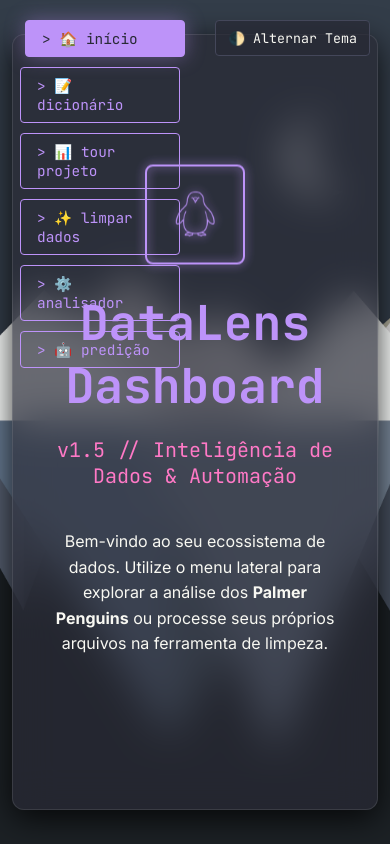
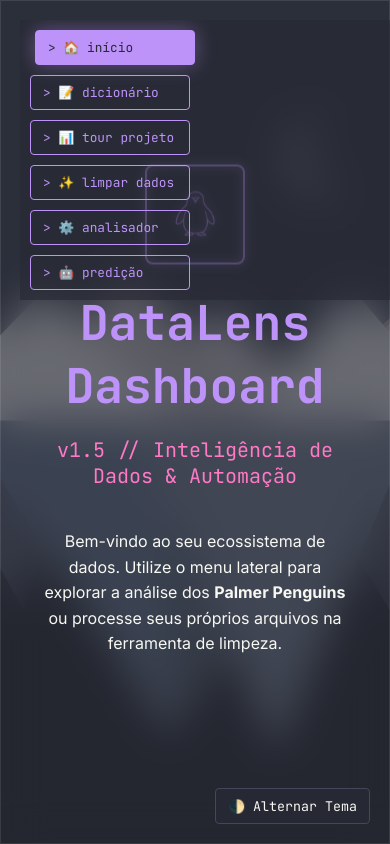
Before and after one commit to 0110101101100001/palmer-penguins-dashboard, a Flask app: page / in a window 390 px wide. Run offline with Flask 3, Linux system fonts and the light colour scheme; some libraries are stand-ins or nearby versions.

Commit message:
feat: interface responsiva para dispositivos móveis

```diff
--- a/static/css/styles.css
+++ b/static/css/styles.css
@@ -571,3 +571,77 @@
 .dataframe tr:hover {
     background: rgba(255,255,255,0.03);
 }
+
+/* --- RESPONSIVIDADE (Celulares) --- */
+@media (max-width: 768px) {
+    .container {
+        width: 100vw;
+        height: auto; /* Permite que o conteúdo estique a página */
+        min-height: 100vh;
+        border-radius: 0;
+        overflow-y: auto; /* Habilita scroll vertical */
+    }
+
+    /* Empilha o texto e o gráfico */
+    .content {
+        flex-direction: column;
+        padding: 10px;
+        gap: 15px;
+    }
+
+    .text, .visual {
+        flex: none;
+        width: 100%; /* Ocupam a largura total */
+        height: auto;
+        min-height: 300px;
+    }
+
+    /* Esconde o console em telas muito pequenas para ganhar espaço */
+    .terminal-console {
+        height: 80px;
+        font-size: 0.65rem;
+    }
+}
+
+@media (max-width: 768px) {
+    .nav-menu {
+        position: relative; /* Sai do canto e entra no fluxo */
+        top: 0;
+        left: 0;
+        flex-direction: row; /* Botões um ao lado do outro */
+        width: 100%;
+        overflow-x: auto; /* Scroll lateral se houver muitos botões */
+        padding: 10px;
+        background: var(--glass);
+        white-space: nowrap; /* Impede os botões de quebrarem linha */
+    }
+
+    .nav-btn {
+        width: auto; /* Deixa o botão do tamanho do texto */
+        padding: 8px 12px;
+        font-size: 0.8rem;
+    }
+
+    .theme-toggle {
+        position: fixed; /* Mantém o botão de tema acessível */
+        bottom: 20px;
+        right: 20px;
+        top: auto;
+    }
+
+    .title {
+        font-size: 1.3rem;
+        margin: 10px 0;
+        text-align: center;
+    }
+}
+
+.visual > div {
+    overflow-x: auto; /* Garante que a tabela possa ser arrastada pro lado */
+    -webkit-overflow-scrolling: touch;
+}
+
+.chart-img {
+    width: 100%;
+    height: auto; /* Mantém a proporção do gráfico */
+}
--- a/templates/index.html
+++ b/templates/index.html
@@ -2,6 +2,7 @@
 <html lang="pt-BR">
 <head>
     <meta charset="UTF-8">
+    <meta name="viewport" content="width=device-width, initial-scale=1.0">
     <title>Palmer Penguins | Dashboard de Ciência de Dados</title>
     <script src="https://cdn.plot.ly/plotly-2.24.1.min.js"></script>
     <link rel="stylesheet" href="{{ url_for('static', filename='css/style.css') }}">
```
